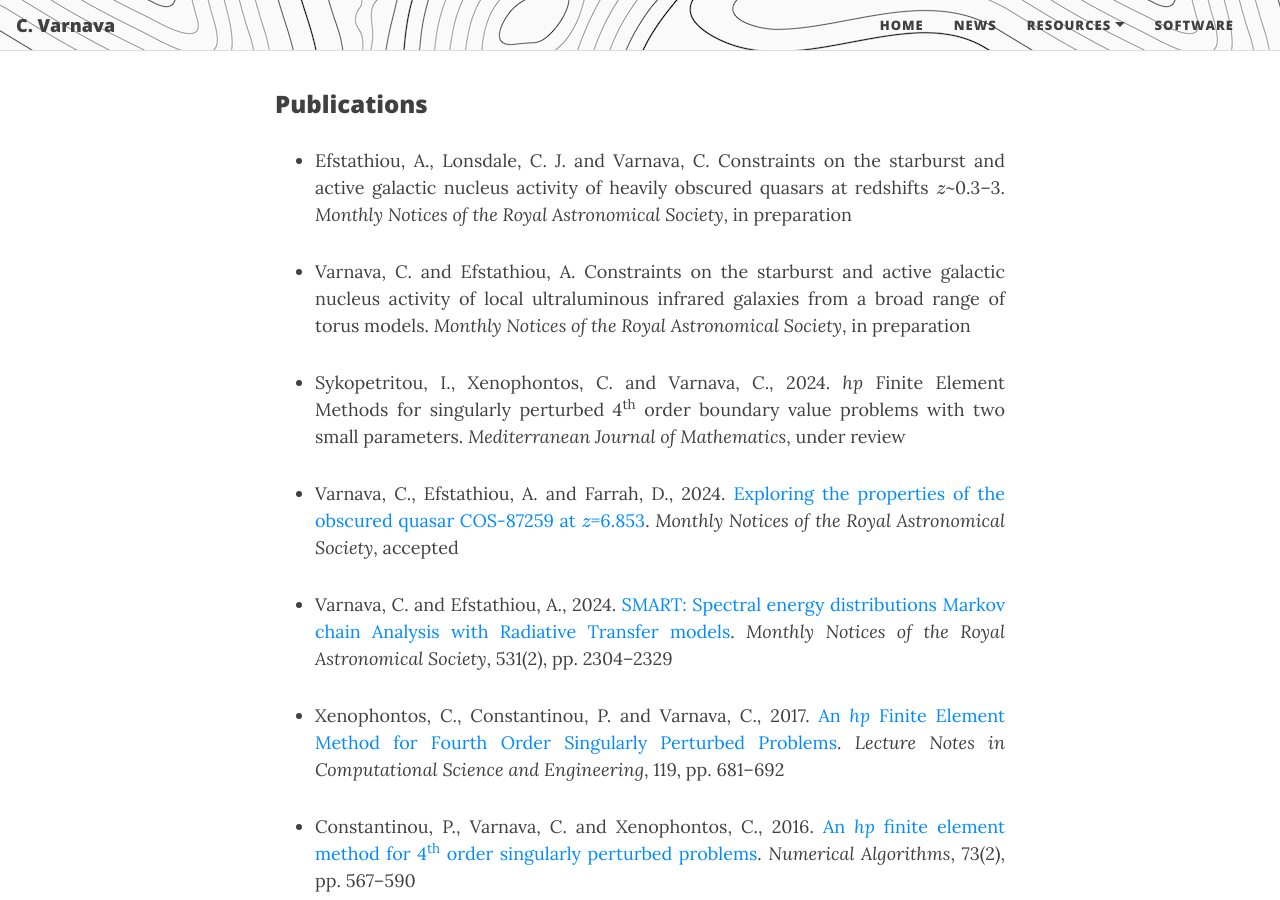
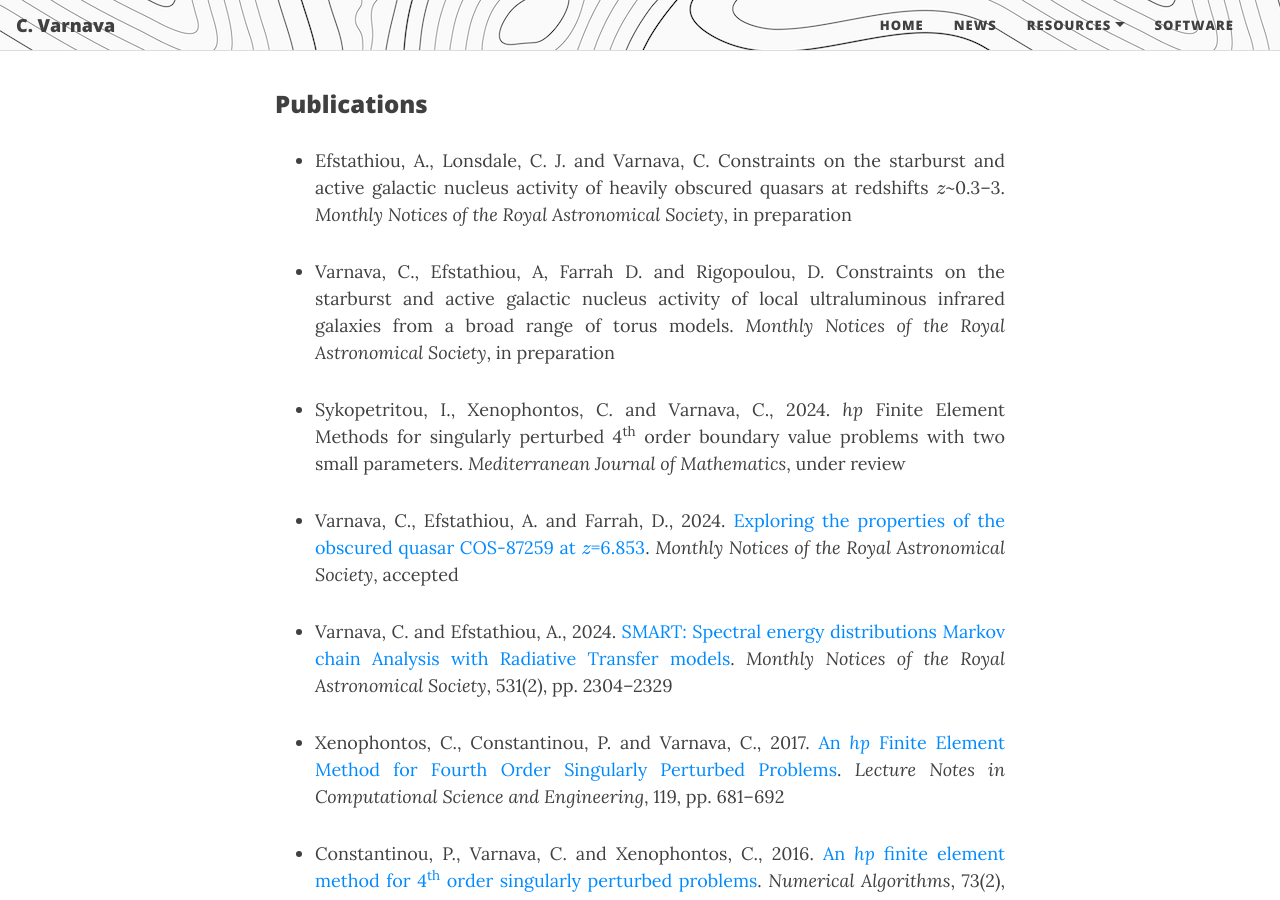
Before and after one commit to ch-var/ch-var.github.io, a Jekyll site: the page built from cv.html, in a window 1280 px wide and 900 px high, scrolled down 2962 px. Built offline with Jekyll 4.4.1, drawn with Linux system fonts in a browser that asks for light colours; formulas are drawn with MathJax 3.

Commit message:
Update cv.html

```diff
--- a/cv.html
+++ b/cv.html
@@ -97,7 +97,7 @@ Founding member of Women in Mathematical Sciences in Cyprus (WMSC)
 <ul>
 <li align='justify'>Efstathiou, A., Lonsdale, C. J. and Varnava, C. Constraints on the starburst and active galactic nucleus activity of heavily obscured quasars at redshifts \(z\)~0.3–3. <i>Monthly Notices of the Royal Astronomical Society</i>, in preparation</li>
 <p>
-<li align='justify'>Varnava, C. and Efstathiou, A. Constraints on the starburst and active galactic nucleus activity of local ultraluminous infrared galaxies from a broad range of torus models. <i>Monthly Notices of the Royal Astronomical Society</i>, in preparation</li>
+<li align='justify'>Varnava, C., Efstathiou, A, Farrah D. and Rigopoulou, D. Constraints on the starburst and active galactic nucleus activity of local ultraluminous infrared galaxies from a broad range of torus models. <i>Monthly Notices of the Royal Astronomical Society</i>, in preparation</li>
 <p>
 <li align='justify'>Sykopetritou, I., Xenophontos, C. and Varnava, C., 2024. <i>hp</i> Finite Element Methods for singularly perturbed 4<sup>th</sup> order boundary value problems with two small parameters. <i>Mediterranean Journal of Mathematics</i>, under review</li>
 <p>
```
